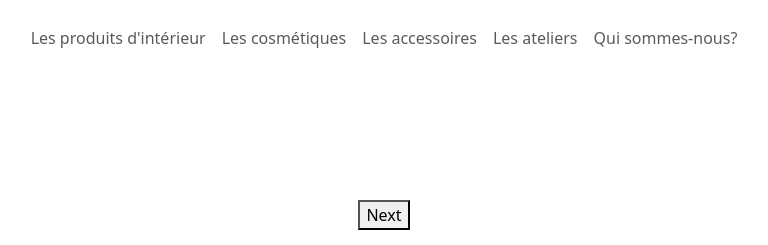
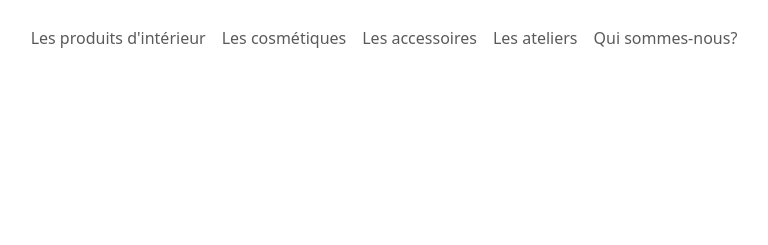
Before and after one commit to esig-ge/weba-2021-khloud95, a Django app: page / in a window 1280 px wide. Shown: the part 241-486 px from the top of the page, without its empty margins (256-1024 px from the left). Run offline with Django 3.2, Linux system fonts and the light colour scheme; data that the repository does not hold is empty; some libraries are stand-ins or nearby versions.

Commit message:
delete next button

```diff
--- a/shop/templates/shop/pages/accueil.html
+++ b/shop/templates/shop/pages/accueil.html
@@ -22,9 +22,9 @@
     <br/>
 
 
-    <div id="buttonNext" style="text-align: center">
-        <button id="nextButton">Next</button>
-    </div>
+<!--    <div id="buttonNext" style="text-align: center">-->
+<!--        <button id="nextButton">Next</button>-->
+<!--    </div>-->
 
 
     <div id="originContent">
```
